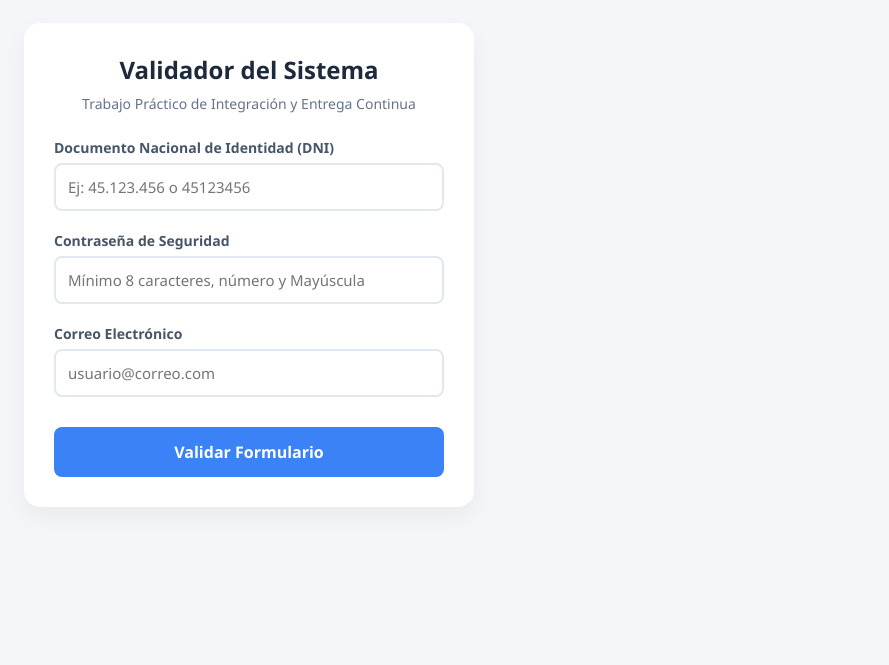
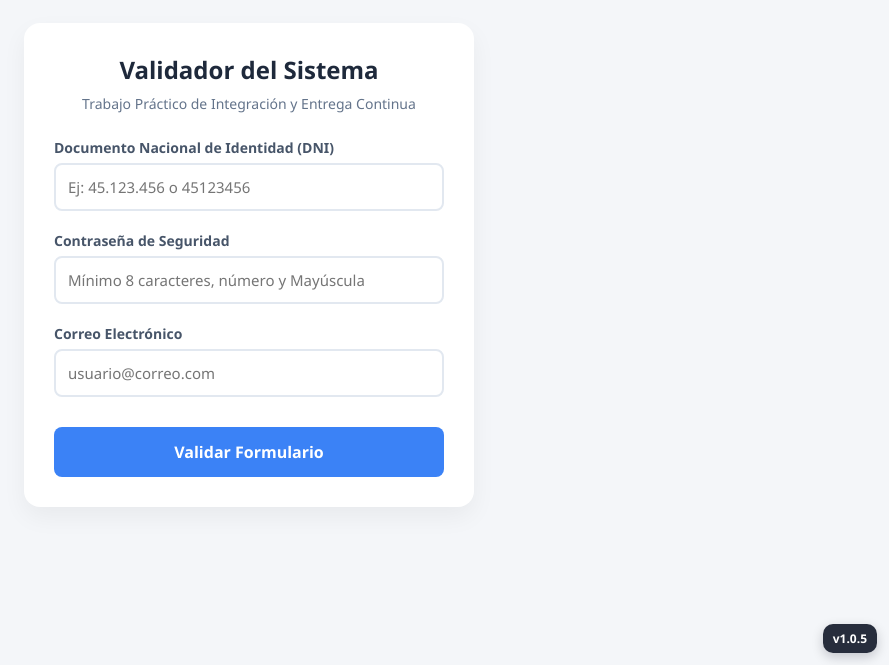
Before and after one commit to Eze-Petra/tp-CI-CD, a website: page index.html in a window 1280 px wide. Shown: the part 135-800 px from the top of the page, without its empty margins (391-1280 px from the left). Drawn offline with Linux system fonts and the light colour scheme.

Commit message:
Añade badge de versión (v1.0.5) en index.html

```diff
--- a/index.html
+++ b/index.html
@@ -24,6 +24,7 @@
         .success { background-color: #dcfce7; color: #166534; border: 1px solid #bbf7d0; }
         .error { background-color: #fee2e2; color: #991b1b; border: 1px solid #fecaca; }
         .icon { font-size: 18px; margin-right: 10px; }
+        .version-badge { position: fixed; bottom: 12px; right: 12px; background: rgba(17,24,39,0.9); color: #fff; padding: 6px 10px; border-radius: 10px; font-size: 12px; font-weight: 600; box-shadow: 0 4px 12px rgba(2,6,23,0.2); z-index: 9999; }
     </style>
 </head>
 <body>
@@ -57,6 +58,8 @@
 </div>
 
 <script src="dist/validador.bundle.js"></script>
+
+<div class="version-badge">v1.0.5</div>
 
     <script>
         // Enganchamos los elementos del HTML
```
